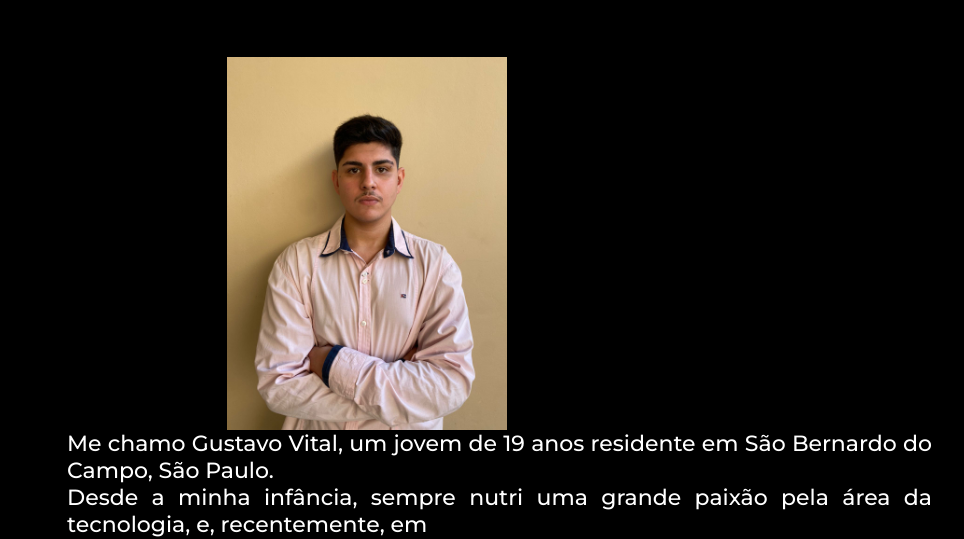
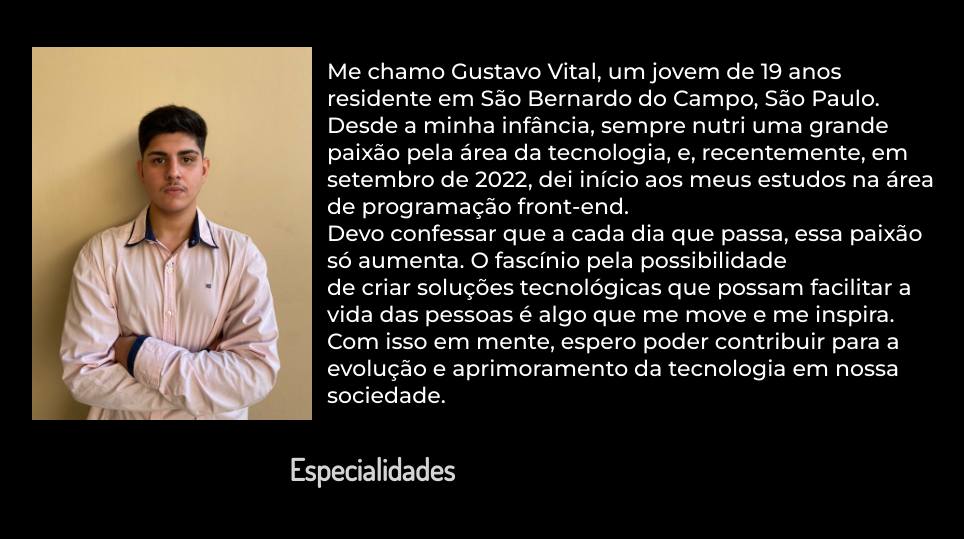
Before and after one commit to GustavoVitalSoatto/portfolioV1, a plain HTML site: page quemsoueu.html in a window 1280 px wide. Shown: the part 273-812 px from the top of the page, without its empty margins (268-1232 px from the left). Drawn offline with nearby package versions, Linux system fonts and the light colour scheme.

Commit message:
portfolioV2

```diff
--- a/quemsoueu.css
+++ b/quemsoueu.css
@@ -124,17 +124,3 @@ h1 {
   font-size: 40px;
   text-align: center;
 }
-
-@media(min-width: 390px) {
-  .container-quemsoueu {
-    display: flex;
-    flex-direction: column;
-    padding: 10px 20px;
-  }
-  .img-quemsoueu {
-   margin-right: 250px;
-  }
-  .sobre {
-    text-align: justify;
-  }
-}
```
